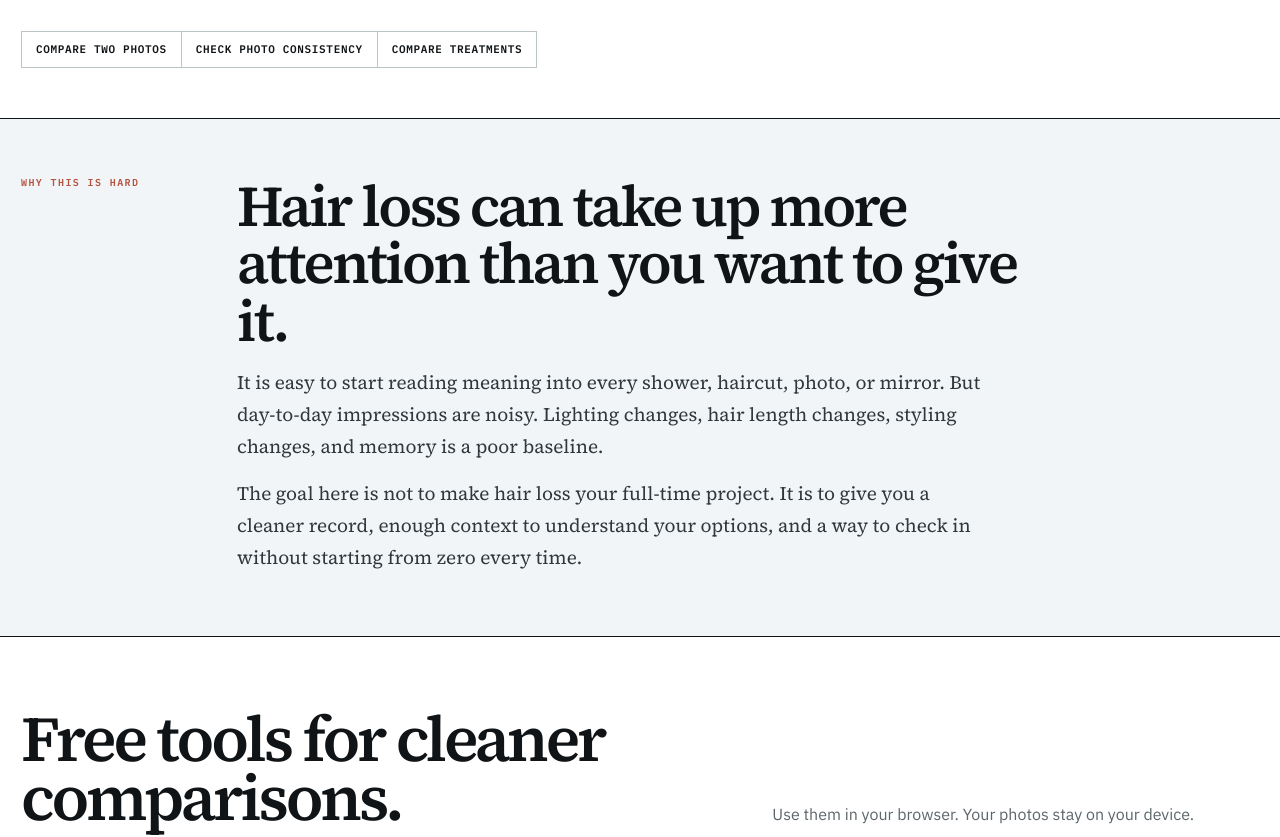
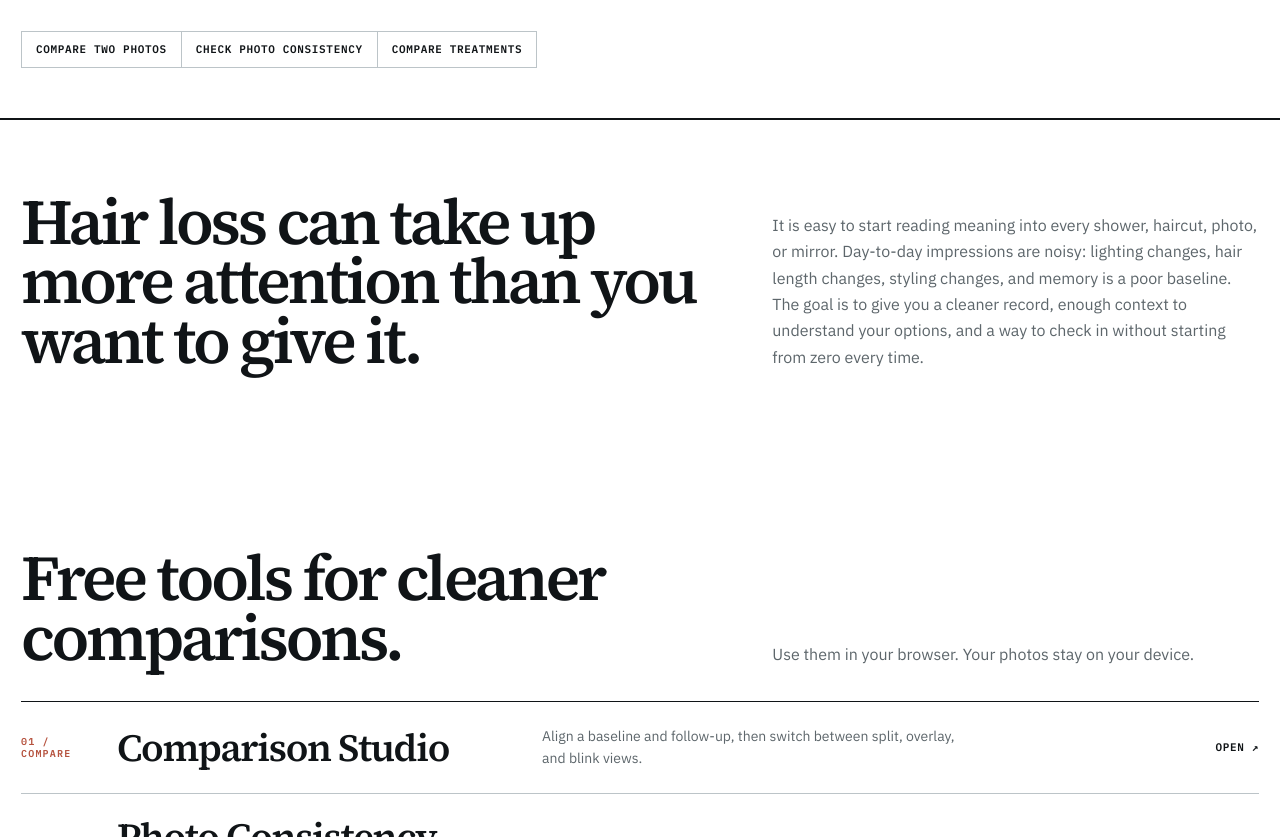
Before and after one commit to amigosholdings/baldwin-web, a plain HTML site: page trackmyhairloss-pages/index.html in a window 1280 px wide. Shown: the part 546-1383 px from the top of the page. Drawn offline with Linux system fonts and the light colour scheme; no server answers.

Commit message:
Make hair loss context a standard homepage section

```diff
--- a/trackmyhairloss-pages/index.html
+++ b/trackmyhairloss-pages/index.html
@@ -36,12 +36,10 @@ gtag('config', 'G-6FX9XXF3JK');
     <div class="subnav" aria-label="Popular actions"><a class="pill" href="/comparator/">Compare two photos</a><a class="pill" href="/photo-audit/">Check photo consistency</a><a class="pill" href="/compare">Compare treatments</a></div>
   </div></section>
 
-  <section class="reality"><div class="wrap realitygrid">
-    <div class="kicker">Why this is hard</div>
-    <div>
+  <section class="section border"><div class="wrap">
+    <div class="sectionhead">
       <h2>Hair loss can take up more attention than you want to give it.</h2>
-      <p>It is easy to start reading meaning into every shower, haircut, photo, or mirror. But day-to-day impressions are noisy. Lighting changes, hair length changes, styling changes, and memory is a poor baseline.</p>
-      <p>The goal here is not to make hair loss your full-time project. It is to give you a cleaner record, enough context to understand your options, and a way to check in without starting from zero every time.</p>
+      <p>It is easy to start reading meaning into every shower, haircut, photo, or mirror. Day-to-day impressions are noisy: lighting changes, hair length changes, styling changes, and memory is a poor baseline. The goal is to give you a cleaner record, enough context to understand your options, and a way to check in without starting from zero every time.</p>
     </div>
   </div></section>
 
```
